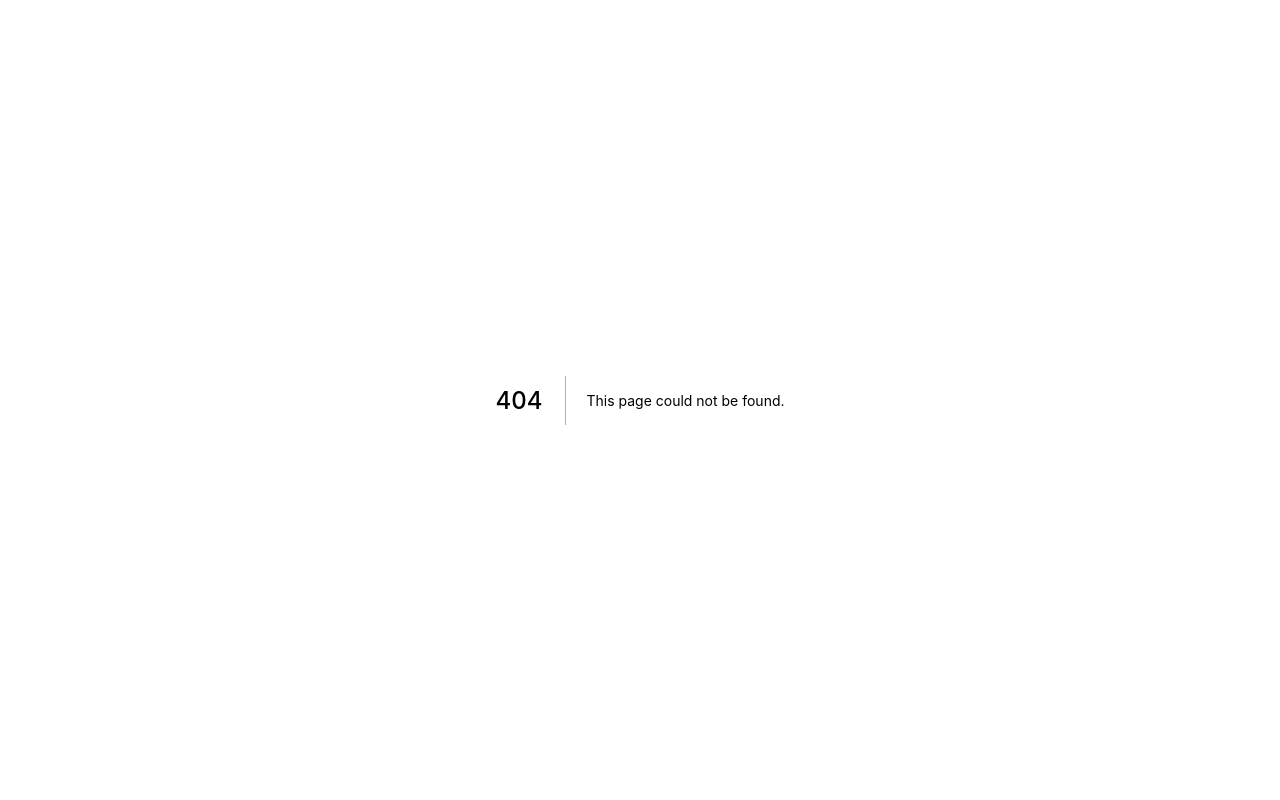
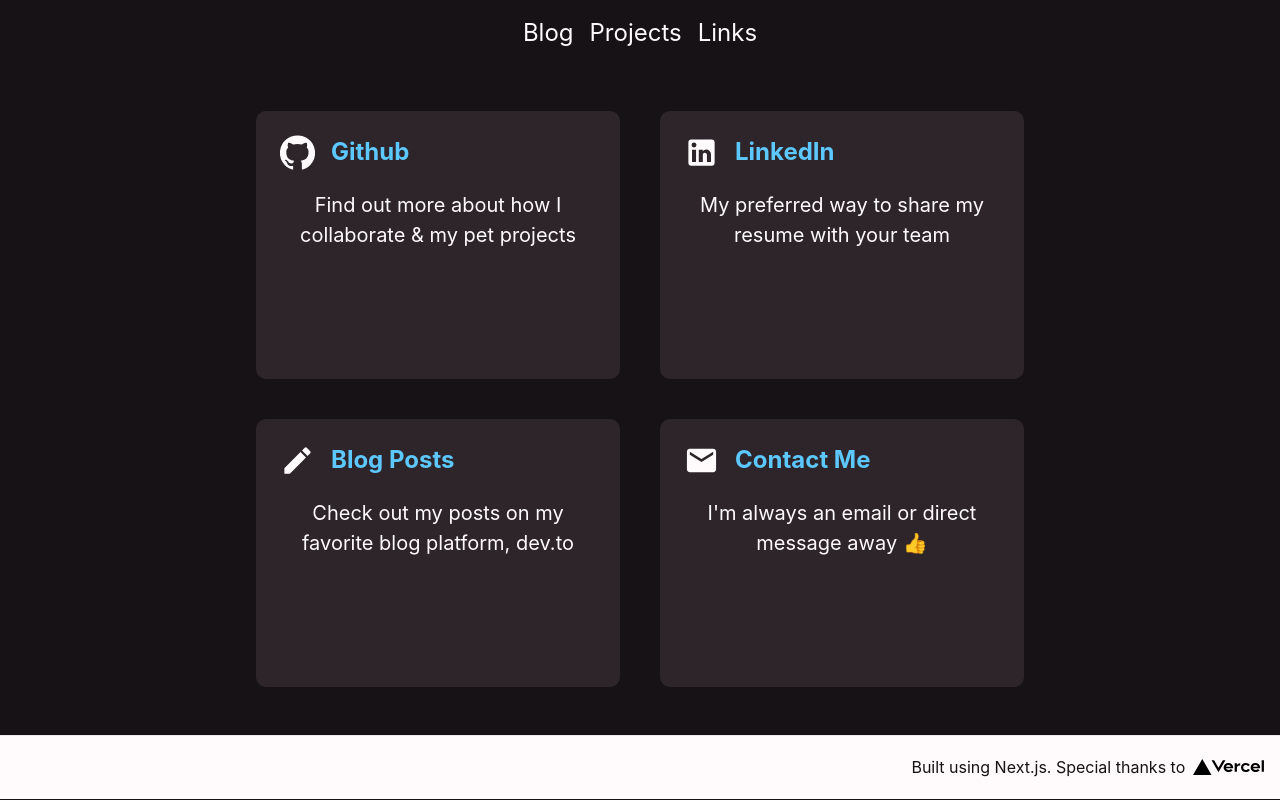
Before and after one commit to jimboslicethat/folio, a Next.js app: page /links in a window 1280 px wide. Before the commit this address had no page. Built offline with nearby package versions, Linux system fonts and the light colour scheme.

Commit message:
Separate out client sides routes

```diff
--- /dev/null
+++ b/pages/common/components/footer.tsx
@@ -0,0 +1,18 @@
+import React from 'react'
+
+import styles from '../../../styles/common/components/footer.module.css'
+
+export default function Footer(): React.ReactElement {
+  return (
+    <footer className={styles.footer}>
+      <a
+        href="https://vercel.com?utm_source=create-next-app&utm_medium=default-template&utm_campaign=create-next-app"
+        target="_blank"
+        rel="noopener noreferrer"
+      >
+        Built using Next.js. Special thanks to
+        <img src="/vercel.svg" alt="Vercel Logo" className={styles.logo} />
+      </a>
+    </footer>
+  )
+}
--- /dev/null
+++ b/pages/common/components/navbar.tsx
@@ -0,0 +1,20 @@
+import React from 'react'
+import Link from 'next/link'
+
+import styles from '../../../styles/common/components/navbar.module.css'
+
+export default function NavBar(): React.ReactElement {
+  return (
+    <nav className={styles.container}>
+      <Link href="/blog-posts" passHref>
+        Blog
+      </Link>
+      <Link href="/top-projects" passHref>
+        Projects
+      </Link>
+      <Link href="/links" passHref>
+        Links
+      </Link>
+    </nav>
+  )
+}
--- a/pages/grid-links.tsx
+++ /dev/null
@@ -1,42 +0,0 @@
-import React from 'react'
-import GitHubIcon from '@material-ui/icons/GitHub'
-import LinkedInIcon from '@material-ui/icons/LinkedIn'
-import MailIcon from '@material-ui/icons/Mail'
-import CreateIcon from '@material-ui/icons/Create'
-
-import Card from './common/components/card'
-import styles from '../styles/grid-links.module.css'
-
-export default function GridLinks(): React.ReactElement {
-  return (
-    <div className={styles.grid}>
-      <Card
-        title="Github"
-        icon={<GitHubIcon fontSize="large" />}
-        href="https://github.com/jimboslicethat"
-        description="Find out more about how I collaborate & my pet projects"
-      />
-
-      <Card
-        title="LinkedIn"
-        icon={<LinkedInIcon fontSize="large" />}
-        href="https://www.linkedin.com/in/jamesandersonwalsh/"
-        description="My preferred way to share my resume with your team"
-      />
-
-      <Card
-        title="Blog Posts"
-        icon={<CreateIcon fontSize="large" />}
-        href="https://dev.to/jimboslicethat/"
-        description="Check out my posts on my favorite blog platform, dev.to"
-      />
-
-      <Card
-        title="Contact Me"
-        icon={<MailIcon fontSize="large" />}
-        href="mailto:jamesandersonwalsh@gmail.com"
-        description="I'm always an email or direct message away 👍"
-      />
-    </div>
-  )
-}
--- /dev/null
+++ b/pages/links.tsx
@@ -0,0 +1,48 @@
+import React from 'react'
+import GitHubIcon from '@material-ui/icons/GitHub'
+import LinkedInIcon from '@material-ui/icons/LinkedIn'
+import MailIcon from '@material-ui/icons/Mail'
+import CreateIcon from '@material-ui/icons/Create'
+
+import Card from './common/components/card'
+import styles from '../styles/links.module.css'
+import NavBar from './common/components/navbar'
+import Footer from './common/components/footer'
+
+export default function GridLinks(): React.ReactElement {
+  return (
+    <main className={styles.container}>
+      <NavBar />
+      <div className={styles.grid}>
+        <Card
+          title="Github"
+          icon={<GitHubIcon fontSize="large" />}
+          href="https://github.com/jimboslicethat"
+          description="Find out more about how I collaborate & my pet projects"
+        />
+
+        <Card
+          title="LinkedIn"
+          icon={<LinkedInIcon fontSize="large" />}
+          href="https://www.linkedin.com/in/jamesandersonwalsh/"
+          description="My preferred way to share my resume with your team"
+        />
+
+        <Card
+          title="Blog Posts"
+          icon={<CreateIcon fontSize="large" />}
+          href="https://dev.to/jimboslicethat/"
+          description="Check out my posts on my favorite blog platform, dev.to"
+        />
+
+        <Card
+          title="Contact Me"
+          icon={<MailIcon fontSize="large" />}
+          href="mailto:jamesandersonwalsh@gmail.com"
+          description="I'm always an email or direct message away 👍"
+        />
+      </div>
+      <Footer />
+    </main>
+  )
+}
--- /dev/null
+++ b/styles/common/components/footer.module.css
@@ -0,0 +1,25 @@
+.footer {
+  width: 100%;
+  height: 64px;
+  background-color: #fffafb;
+  color: #161215;
+  border-top: 1px solid #eaeaea;
+  display: flex;
+  justify-content: flex-end;
+  align-items: center;
+}
+
+.footer img {
+  margin-left: 0.5rem;
+}
+
+.footer a {
+  display: flex;
+  justify-content: center;
+  align-items: center;
+  margin-right: 16px;
+}
+
+.logo {
+  height: 1em;
+}
--- /dev/null
+++ b/styles/common/components/navbar.module.css
@@ -0,0 +1,18 @@
+.container {
+  padding: 1rem;
+  display: flex;
+  flex-direction: row;
+  justify-content: center;
+  font-size: 24px;
+}
+
+.container a {
+  margin: 0 8px 0 8px;
+}
+
+
+@media (max-width: 600px) {
+  .container {
+    font-size: 16px;
+  }
+}
--- a/styles/grid-links.module.css
+++ b/styles/links.module.css
@@ -1,3 +1,10 @@
+.container {
+  min-height: 100vh;
+  display: flex;
+  flex-direction: column;
+  justify-content: center;
+  align-items: center;
+}
 .grid {
   display: grid;
   grid-template-columns: repeat(2, 1fr);
@@ -5,7 +12,7 @@
   grid-gap: 8px;
   grid-auto-rows: minmax(100px, auto);
   max-width: 800px;
-  margin-top: 2rem;
+  margin: 2rem 0 2rem 0;
 }
 
 @media (max-width: 600px) {
```
Also changed, not shown: pages/blog-posts.tsx (added, +13 -0 lines), pages/index.tsx (+4 -12 lines), styles/index.module.css (+0 -26 lines).
